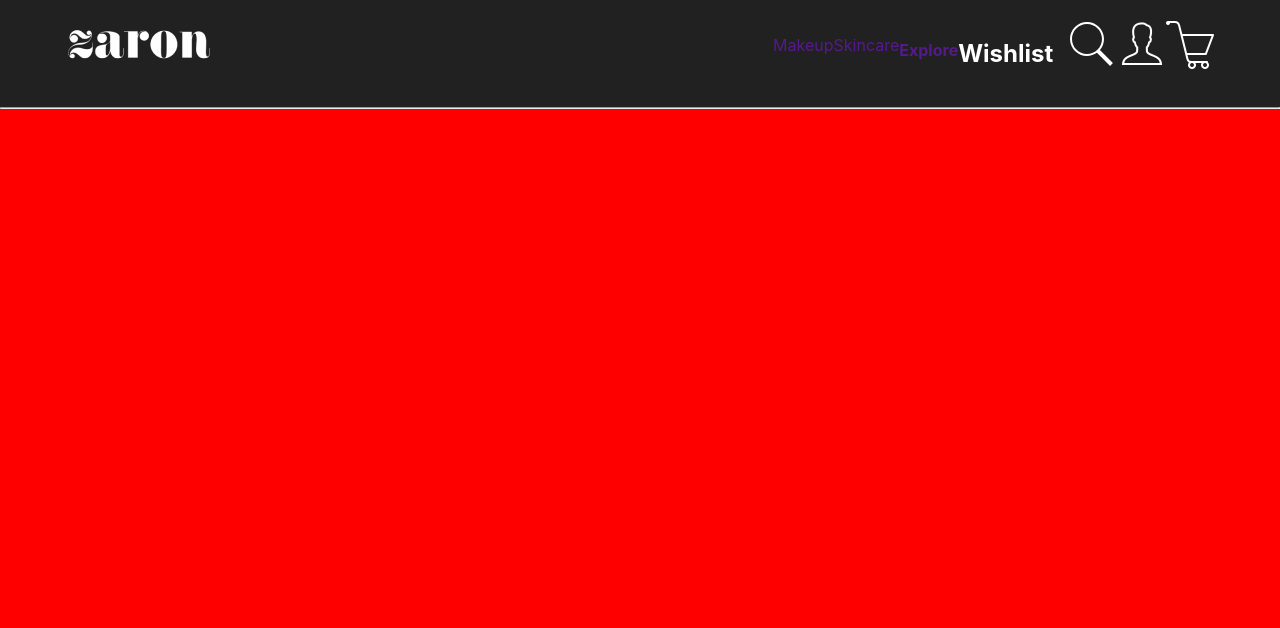
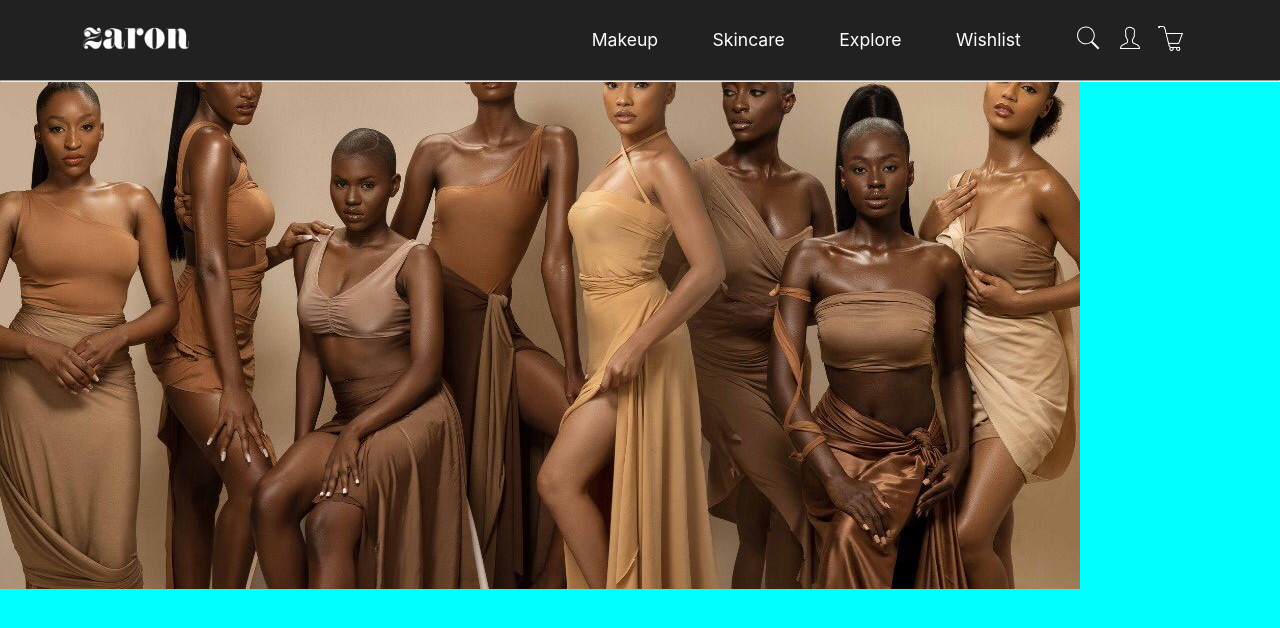
Before and after one commit to chiomaubaezuonu/zaron, a React (Create React App) app: page / in a window 1280 px wide. Shown: the top 628 px of the page. Built offline with nearby package versions, Linux system fonts and the light colour scheme.

Commit message:
positioned the navbar links, icons and images

```diff
--- a/src/App.css
+++ b/src/App.css
@@ -1,33 +1,49 @@
-body{
+body {
   padding: 0;
   margin: 0;
   box-sizing: border-box;
 }
-nav{
+
+nav {
   background-color: aquamarine;
-  padding: 1.2rem 4rem;
+  padding: 1.2rem 5rem;
   justify-content: space-between;
 }
-.navLinks{
+
+.navLinks {
   text-decoration: none;
   display: flex;
 }
-h2{
+
+a {
   text-decoration: none;
-  margin-right: 0.8rem;
   color: white;
+  margin-right: 3.4rem;
+  color: white;
+  font-size: 1.1rem;
 }
-a{
-  text-decoration: none;
+
+.nav-icon{
+  width: 1.6rem;
+  margin-right: 1rem;
 }
-.wrapper{
-  background-color: red;
+img{
+  width: 7rem;
+}
+.wrapper {
   height: 100vh;
   margin-top: 0;
+  background-image: url("./images/zaron-girls.jpg");
+  background-repeat: no-repeat;
+  background-color: aqua;
 }
-.right-navbar{
+
+.right-navbar {
   display: flex;
+  justify-content: center;
+  align-items: center;
 }
-hr{
+
+hr {
   margin: 0;
 }
--- a/src/App.tsx
+++ b/src/App.tsx
@@ -15,15 +15,15 @@ function App() {
         </div>
         <div className='right-navbar'>
           <div className='navLinks'>
-            <a href=""><p>Makeup</p></a>
-            <a href=""><p>Skincare</p></a>
-            <a href=""><h4>Explore</h4></a>
-            <a href=""><h2>Wishlist</h2></a>
+            <a href="">Makeup</a>
+            <a href="">Skincare</a>
+            <a href="">Explore</a>
+            <a href="">Wishlist</a>
           </div>
           <div>
-            <img src={search} alt="search-icon" />
-            <img src={user} alt="user-icon" />
-            <img src={cart} alt="cart-icon" />
+            <img className='nav-icon' src={search} alt="search-icon" />
+            <img className='nav-icon' src={user} alt="user-icon" />
+            <img className='nav-icon' src={cart} alt="cart-icon" />
           </div>
         </div>
       </nav>
```
Also changed, not shown: src/images/zaron girls.jpg (deleted), src/images/zaron-girls.jpg (added).
